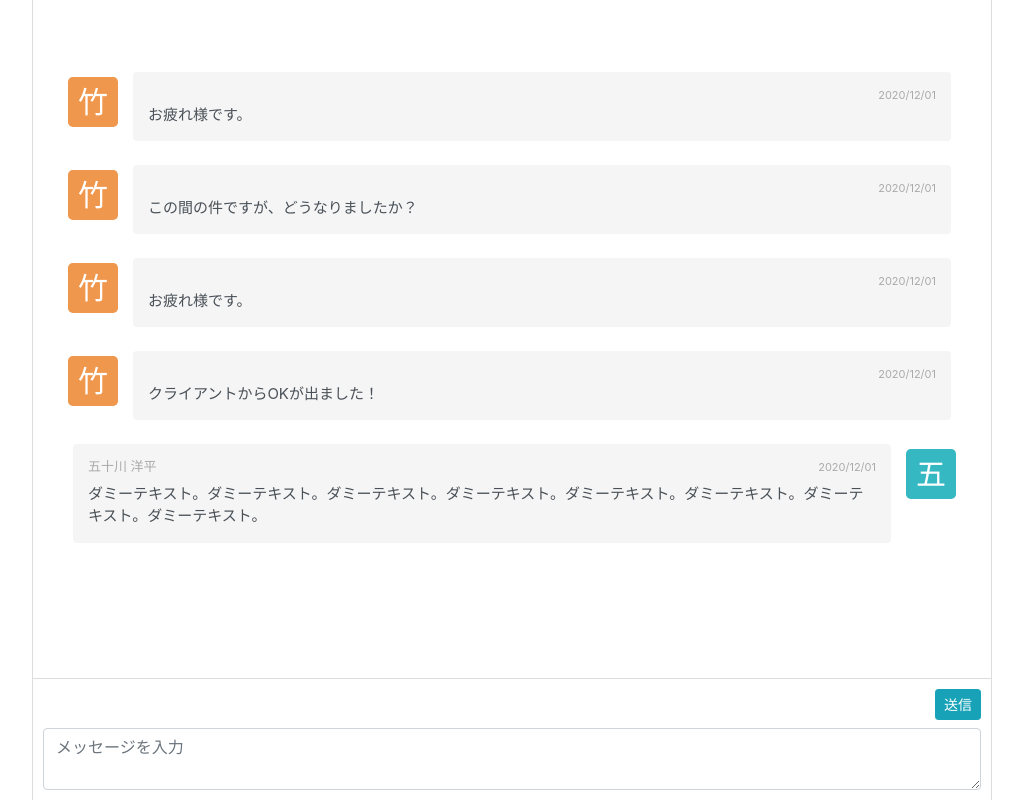
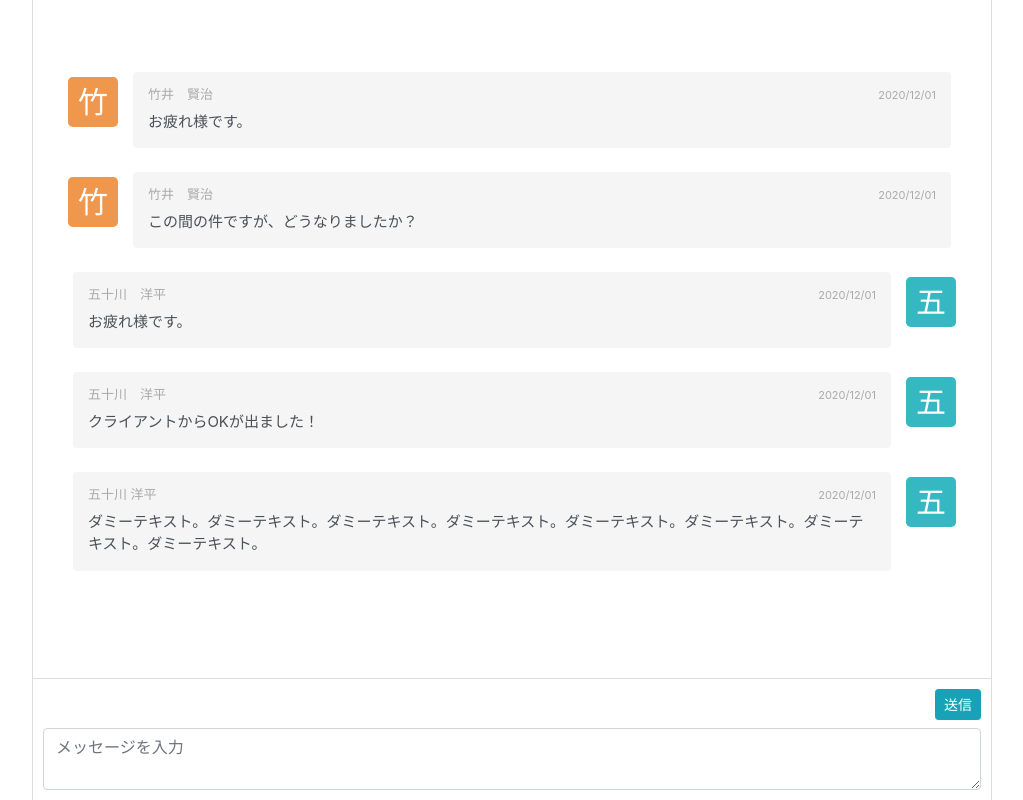
Before and after one commit to sho-itsuka/angular-chat, an Angular app: page / in a window 1280 px wide. Shown: the whole page, without its empty margins (128-1151 px from the left). Built offline with nearby package versions, Linux system fonts and the light colour scheme.

Commit message:
メッセージの表示の修正

```diff
--- a/src/app/app.component.html
+++ b/src/app/app.component.html
@@ -6,15 +6,24 @@
         class="list-group-item list-group-item-action flex-column align-items-start border-0"
       >
         <div class="media">
-          <div class="media-left">
-            <a href="#" class="icon">竹</a>
+          <div
+          *ngIf="comment.user.uid !== currentUser.uid"
+           class="media-left"
+          >
+            <a href="#" class="icon">{{ comment.user.initial }}</a>
           </div>
           <div class="media-body">
             <div class="d-flex w-100 justify-content-between">
-              <h4 class="media-heading">{{ comment.name }}</h4>
+              <h4 class="media-heading">{{ comment.user.name }}</h4>
               <small class="media-date">2020/12/01</small>
             </div>
             <pre>{{ comment.message }}</pre>
+          </div>
+          <div
+            *ngIf="comment.user.uid === currentUser.uid"
+            class="media-right"
+          >
+            <a href="#" class="icon">{{ comment.user.initial }}</a>
           </div>
         </div>
       </div>
--- a/src/app/app.component.ts
+++ b/src/app/app.component.ts
@@ -20,5 +20,6 @@
 })
 export class AppComponent {
 
-  comments = COMMENTS
+  comments    = COMMENTS
+  currentUser = CURRENT_USER
 }
```
